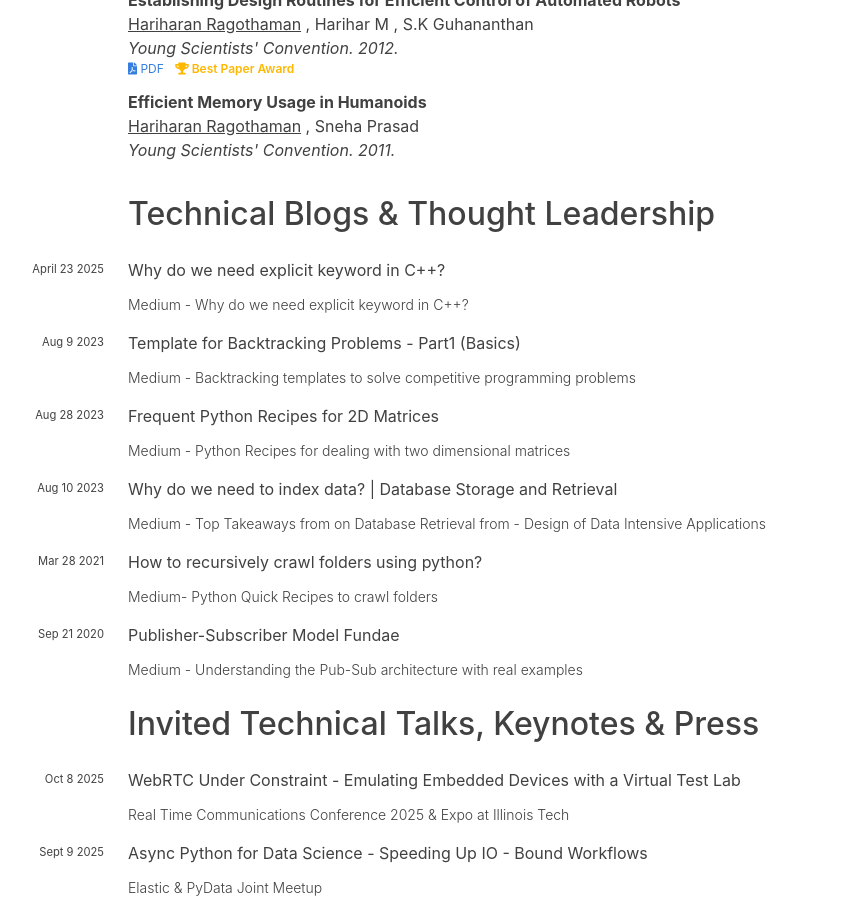
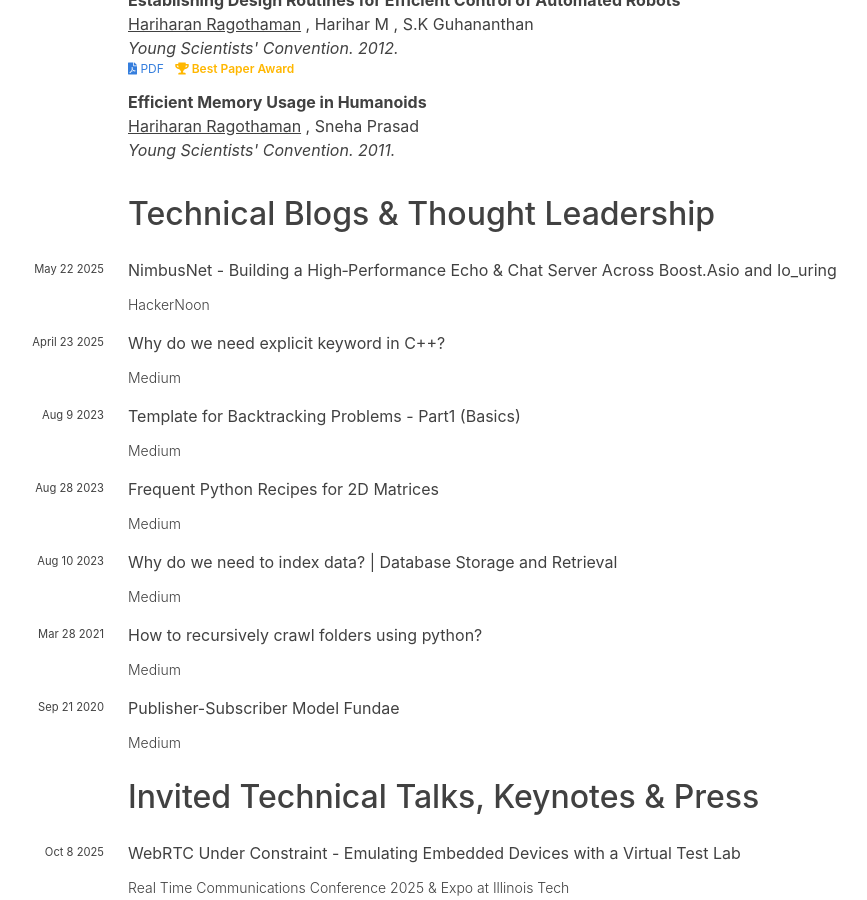
Before and after one commit to hariharanragothaman/hariharanragothaman.github.io, a Jekyll site: the page built from cv.md, in a window 1280 px wide and 900 px high, scrolled down 4996 px. Shown: the whole window, without its empty margins (204-1071 px from the left). Built offline with Jekyll 4.4.1, drawn with Linux system fonts in a browser that asks for light colours; nearby versions of some CDN libraries; some web fonts are replaced.

Commit message:
Polishes and Updates

```diff
--- a/_data/blogs.yaml
+++ b/_data/blogs.yaml
@@ -1,41 +1,49 @@
+- title:  NimbusNet -  Building a High‑Performance Echo & Chat Server Across Boost.Asio and Io_uring
+  month: May 22
+  year: 2025
+  publisher:
+    - url: https://hackernoon.com/nimbusnet-building-a-highperformance-echo-and-chat-server-across-boostasio-and-io_uring
+      name: HackerNoon
+
+
 - title: Why do we need explicit keyword in C++?
   month: April 23
   year: 2025
   publisher:
     - url: https://medium.com/upsolve-digest/why-do-we-sometimes-need-explicit-97414daab8f1
-      name: Medium - Why do we need explicit keyword in C++?
+      name: Medium
 
 - title: Template for Backtracking Problems - Part1 (Basics)
   month: Aug 9
   year: 2023
   publisher:
     - url: https://medium.com/upsolve-digest/template-for-backtracking-problems-part1-the-basics-75f744cab925
-      name: Medium - Backtracking templates to solve competitive programming problems
+      name: Medium
 
 - title: Frequent Python Recipes for 2D Matrices
   month: Aug 28
   year: 2023
   publisher:
     - url: https://medium.com/upsolve-digest/frequent-recipes-for-2d-matrices-dfcd5b08a5dd
-      name: Medium - Python Recipes for dealing with two dimensional matrices
+      name: Medium
 
 - title: Why do we need to index data? | Database Storage and Retrieval
   month: Aug 10
   year: 2023
   publisher:
     - url: https://medium.com/upsolve-digest/why-do-we-need-to-index-data-database-storage-retrieval-e3bbd499cb75
-      name: Medium - Top Takeaways from on Database Retrieval from - Design of Data Intensive Applications
+      name: Medium
 
 - title: How to recursively crawl folders using python?
   month: Mar 28
   year: 2021
   publisher:
     - url: https://medium.com/upsolve-digest/how-to-recursively-crawl-folders-using-python-691250de2f1
-      name: Medium- Python Quick Recipes to crawl folders
+      name: Medium
 
 - title: Publisher-Subscriber Model Fundae
   month: Sep 21
   year: 2020
   publisher:
     - url: https://medium.com/upsolve-digest/publisher-subscriber-model-fundae-4aa8c42ed851
-      name: Medium - Understanding the Pub-Sub architecture with real examples
+      name: Medium
```
